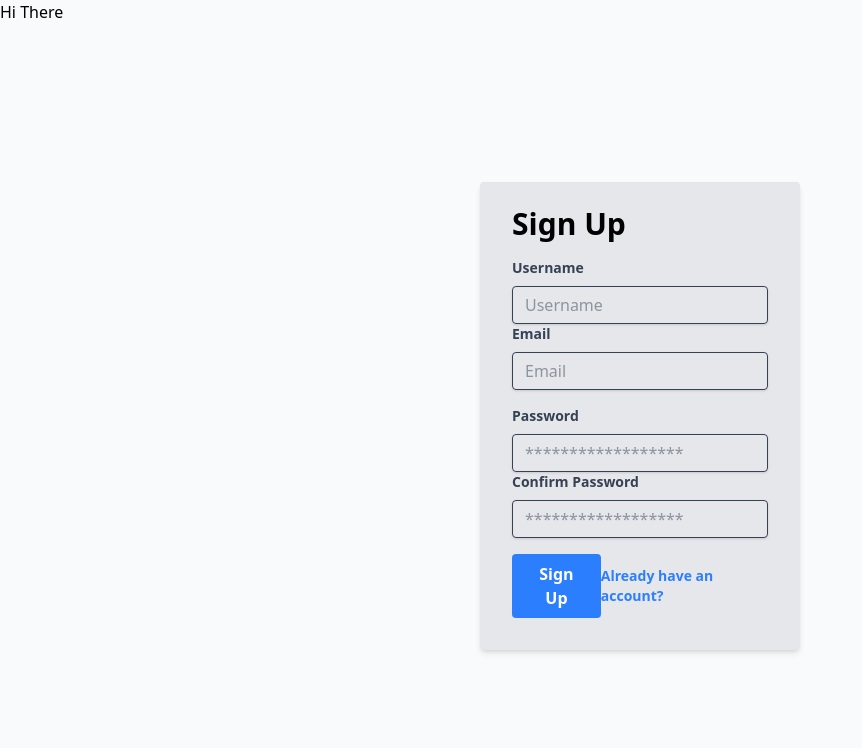
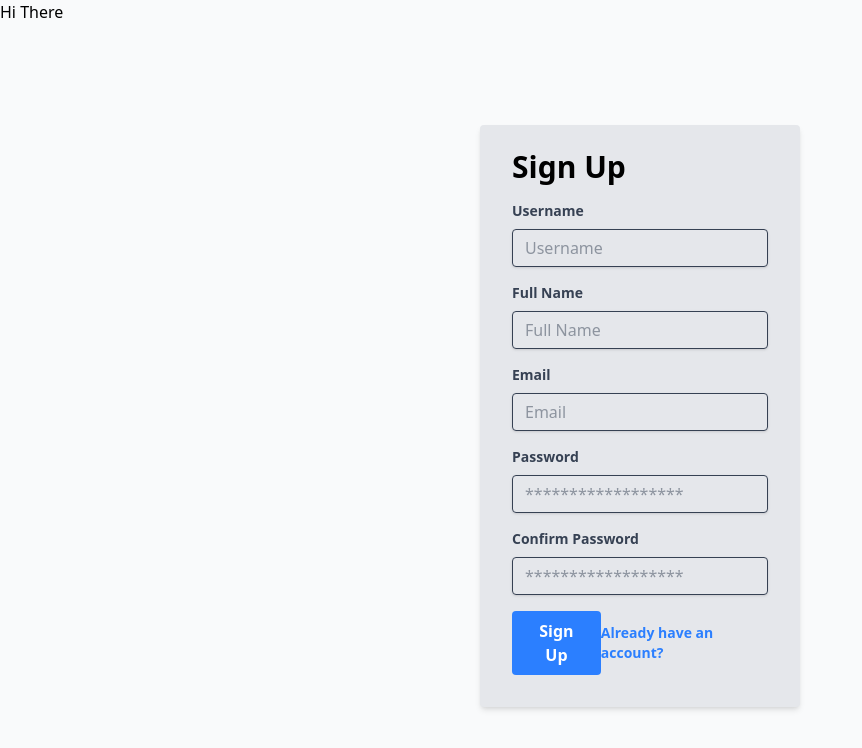
Before and after one commit to zakki-z/GatherIn-V1.0, a Next.js app in the folder code/frontend-nextjs/: page /auth/signup in a window 1280 px wide. Shown: the top 748 px of the page, without its empty margins (0-862 px from the left). Built offline with nearby package versions, Linux system fonts and the light colour scheme; no server answers.

Commit message:
change attributes

```diff
--- a/code/frontend-nextjs/app/auth/signup/signUpForm.tsx
+++ b/code/frontend-nextjs/app/auth/signup/signUpForm.tsx
@@ -1,7 +1,6 @@
 "use client";
-import { useEffect, useState } from "react";
-import { redirect } from "next/navigation";
-import { useSession, signIn } from "next-auth/react";
+import { useState } from "react";
+import { signIn } from "next-auth/react";
 import "react-toastify/dist/ReactToastify.css";
 import { ToastContainer, toast } from "react-toastify";
 import Link from "next/link";
@@ -10,25 +9,34 @@ import { apiAuthSignUp } from "@/utils/api";
 export default function SignUpForm() {
   const [formData, setFormData] = useState({
     username: "",
+    fullName: "",
     email: "",
     password: "",
     confirmPassword: "",
   });
-  const { username, email, password, confirmPassword } = formData;
-  const data = (e: React.ChangeEvent<HTMLInputElement>) => {
+  const { username, fullName, email, password, confirmPassword } = formData;
+
+  const handleChange = (e: React.ChangeEvent<HTMLInputElement>) => {
     setFormData({ ...formData, [e.target.name]: e.target.value });
   };
 
   const handleSubmit = async (e: React.FormEvent<HTMLFormElement>) => {
     e.preventDefault();
 
-    if (formData.password !== formData.confirmPassword) {
+    if (password !== confirmPassword) {
       toast.error("Passwords do not match");
       return;
     }
     try {
-      const data = await apiAuthSignUp({ username, email, password });
-      if (data.error) throw new Error(data.error); // Handle error from API
+      const result = await apiAuthSignUp({
+        username,
+        password,
+        fullName,
+        email,
+        status: "ONLINE" // Pass as string since backend expects enum value
+      });
+
+      if (result.error) throw new Error(result.error);
 
       // Start session after signup
       await signIn("credentials", {
@@ -38,8 +46,8 @@ export default function SignUpForm() {
         callbackUrl: "/dashboard",
         redirect: true,
       });
-    } catch (error) {
-      toast.error("Invalid credentials");
+    } catch (error: any) {
+      toast.error(error.message || "Sign up failed");
     }
   };
 
@@ -59,13 +67,34 @@ export default function SignUpForm() {
             </label>
             <input
                 className="shadow appearance-none border rounded w-full py-2 px-3 text-gray-700 leading-tight focus:outline-none focus:shadow-outline"
+                id="username"
                 type="text"
                 name="username"
                 placeholder="Username"
                 value={username}
-            onChange={data}
-            required={true}
+                onChange={handleChange}
+                required
             />
+          </div>
+          <div className="mb-4">
+            <label
+                className="block text-gray-700 text-sm font-bold mb-2"
+                htmlFor="fullName"
+            >
+              Full Name
+            </label>
+            <input
+                className="shadow appearance-none border rounded w-full py-2 px-3 text-gray-700 leading-tight focus:outline-none focus:shadow-outline"
+                id="fullName"
+                type="text"
+                name="fullName"
+                placeholder="Full Name"
+                value={fullName}
+                onChange={handleChange}
+                required
+            />
+          </div>
+          <div className="mb-4">
             <label
                 className="block text-gray-700 text-sm font-bold mb-2"
                 htmlFor="email"
@@ -79,7 +108,8 @@ export default function SignUpForm() {
                 name="email"
                 placeholder="Email"
                 value={email}
-            onChange={data}
+                onChange={handleChange}
+                required
             />
           </div>
           <div className="mb-4">
@@ -96,9 +126,11 @@ export default function SignUpForm() {
                 name="password"
                 placeholder="******************"
                 value={password}
-            onChange={data}
-            required={true}
+                onChange={handleChange}
+                required
             />
+          </div>
+          <div className="mb-4">
             <label
                 className="block text-gray-700 text-sm font-bold mb-2"
                 htmlFor="confirmPassword"
@@ -112,8 +144,8 @@ export default function SignUpForm() {
                 name="confirmPassword"
                 placeholder="******************"
                 value={confirmPassword}
-            onChange={data}
-            required={true}
+                onChange={handleChange}
+                required
             />
           </div>
           <div className="flex items-center justify-between">
--- a/code/frontend-nextjs/utils/api.tsx
+++ b/code/frontend-nextjs/utils/api.tsx
@@ -31,10 +31,12 @@ export default async function apiAuthSignIn(
 }
 
 export async function apiAuthSignUp(credentials: {
-    username: string;
-    email: string; // Note: Backend RegisterRequest doesn't seem to use email? Check RegisterRequest.java
+    username: string; // Note: Backend RegisterRequest doesn't seem to use email? Check RegisterRequest.java
     password: string;
-    fullName: string; // Added fullName as Backend requires it
+    fullName: string;
+    email?: string;
+    status?: string;
+    // Added fullName as Backend requires it
 }) {
     try {
         // FIX 3: Change path to /register
@@ -44,7 +46,9 @@ export async function apiAuthSignUp(credentials: {
             body: JSON.stringify({
                 username: credentials.username,
                 password: credentials.password,
-                fullName: credentials.fullName, // Ensure this is passed
+                fullName: credentials.fullName,
+                email: credentials.email,
+                status:credentials.status,
                 role: "ROLE_USER" // Ensure role is sent if required
             }),
         });
--- a/code/frontend-nextjs/utils/constants.tsx
+++ b/code/frontend-nextjs/utils/constants.tsx
@@ -1 +1 @@
-export const BACKEND_API = process.env.NEXT_PUBLIC_BACKEND_API;
+export const BACKEND_API = "http://localhost:8080";
```
Lines whose indentation alone changed are shown as unchanged.
